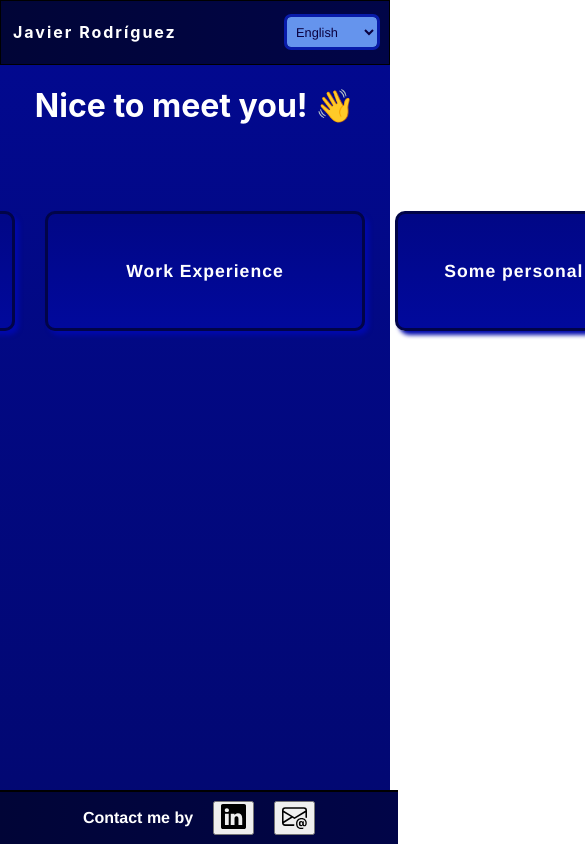
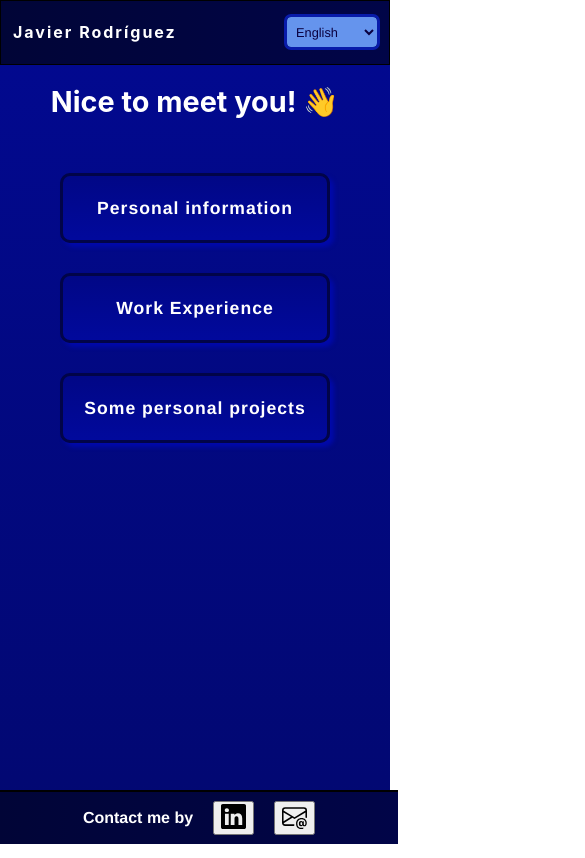
Before and after one commit to javirro/personal-web, a React (Create React App) app: page / in a window 390 px wide. Shown: the top 858 px of the page, 585 px wide, since content can reach past the window. Built offline with nearby package versions, Linux system fonts and the light colour scheme.

Commit message:
Add Home page  style for mobile

```diff
--- a/src/styles/GlobalFooter.css
+++ b/src/styles/GlobalFooter.css
@@ -26,7 +26,7 @@ footer img {
     font-weight: 600;
 }
 
-@media (max-width: 425px) {
+@media (max-width: 500px) {
     footer {
         gap: 20px;
         padding: 6px 4px;
--- a/src/styles/GlobalHeader.css
+++ b/src/styles/GlobalHeader.css
@@ -51,7 +51,7 @@ h2 {
     border: 3px solid rgb(47, 71, 246);
 }
 
-@media (max-width: 425px) {
+@media (max-width: 500px) {
     .global-header-container {
         display: flex;
         justify-content: space-between;
--- a/src/styles/Home.css
+++ b/src/styles/Home.css
@@ -72,3 +72,16 @@ header {
         transform: rotate( 0.0deg)
     }
 }
+
+@media (max-width: 500px) {
+    .body-home-container {
+        grid-template-columns: repeat(1, 300px);
+        grid-template-rows: repeat(3, 100px);
+        margin-top: 20px;
+        margin-left: 0px;
+    }
+    header {
+        font-size: 0.9rem;
+        text-align: center;
+    }
+}
```
